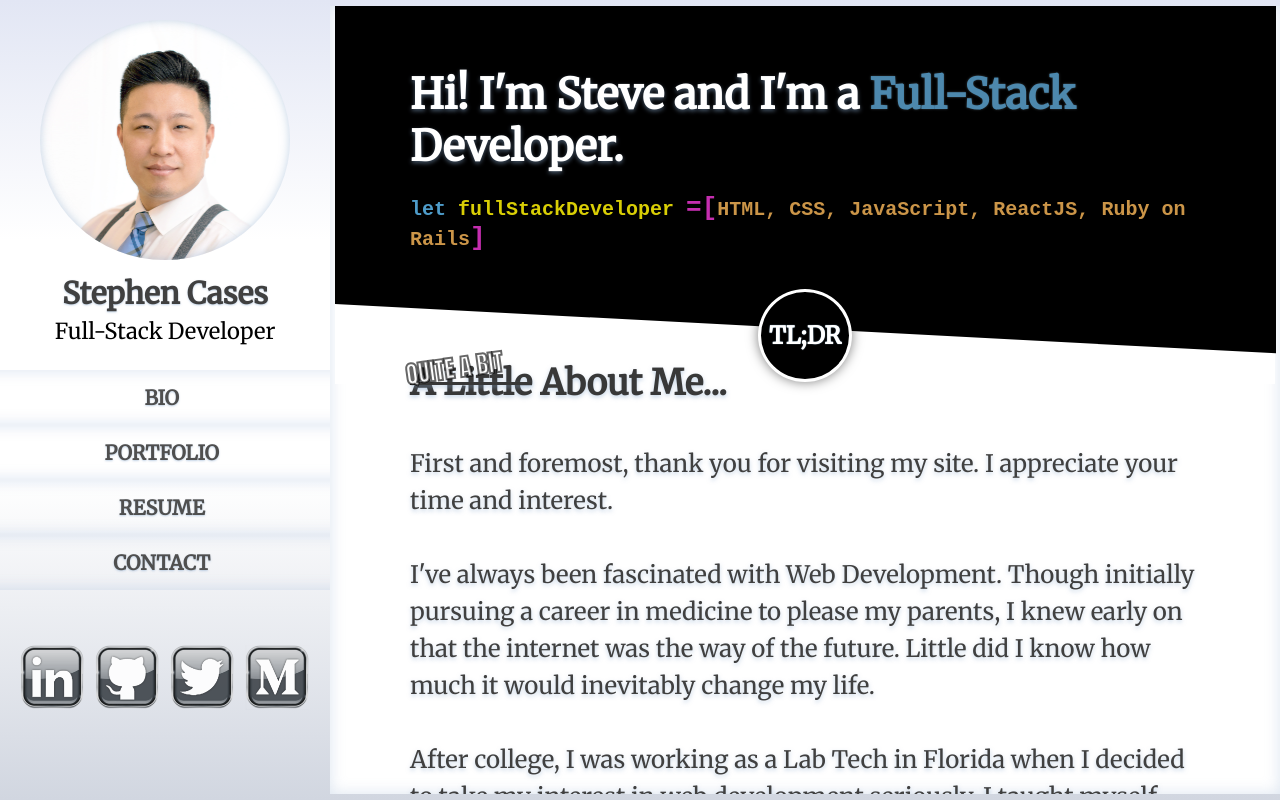
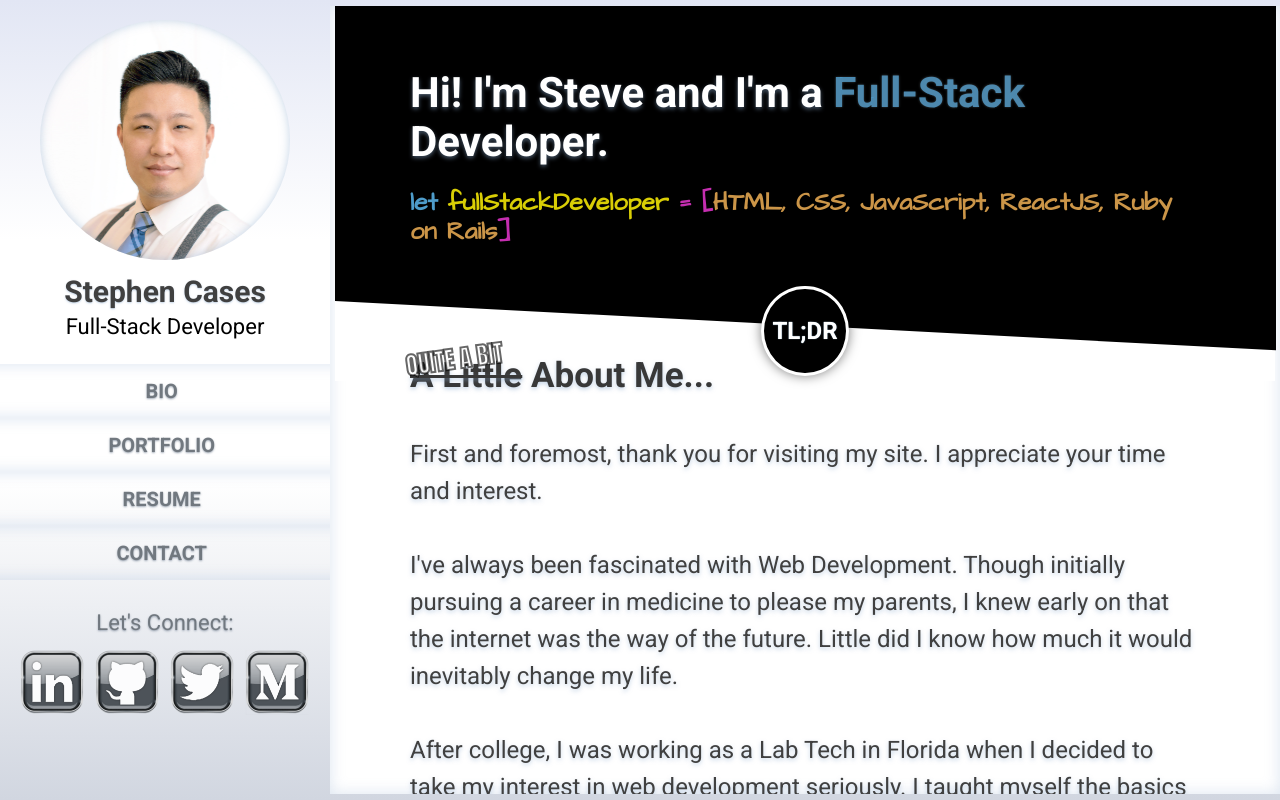
Before and after one commit to builtforsomethingbigger/stephencases.com, a React (Create React App) app: page / in a window 1280 px wide. Built offline with nearby package versions, Linux system fonts and the light colour scheme; no server answers.

Commit message:
Font Styling updates

```diff
--- a/src/components/main/Bio.js
+++ b/src/components/main/Bio.js
@@ -20,7 +20,7 @@ import '../../styles/Bio.css';
                 <section>
                     <p className="bio-intro">Hi! I'm Steve and I'm a <span className="full-stack">Full-Stack</span> Developer.</p>
                     <p className="bio-content-skills">
-                        <b className="text-blue">let</b>&nbsp;<b className="text-yellow">fullStackDeveloper</b> <b className="text-fushia">={`[`}</b><span className="text-orange">HTML, CSS, JavaScript, ReactJS, Ruby on Rails</span><b className="text-fushia">{`]`}</b>
+                        <b className="text-blue">let</b>&nbsp;<b className="text-yellow">fullStackDeveloper</b> <b className="text-fushia">= {`[`}</b><span className="text-orange">HTML, CSS, JavaScript, ReactJS, Ruby on Rails</span><b className="text-fushia">{`]`}</b>
                     </p>
                 </section>
                 <div className="slanted-divider"></div>
--- a/src/components/nav/Nav.js
+++ b/src/components/nav/Nav.js
@@ -22,6 +22,7 @@ const Nav = (props) => {
                 <Link to='/resume'><span className="navOptions text-grey">RESUME</span></Link>
                 <Link to='/contact'><span className="navOptions text-grey">CONTACT</span></Link>
             </div>
+            <div className="social-header">Let's Connect:</div>
             <section id="SocialMediaSection">
                 <a href="https://www.linkedin.com/in/stephen-cases/" target="_blank" rel="noopener noreferrer">
                     <i className="linkedin icon"/>
--- a/src/styles/App.css
+++ b/src/styles/App.css
@@ -1,4 +1,4 @@
-@import url('https://fonts.googleapis.com/css2?family=Merriweather&display=swap');
+@import url('https://fonts.googleapis.com/css2?family=Roboto:ital,wght@0,300;0,400;0,500;0,700;1,300;1,400;1,700&family=Merriweather&family=Architects+Daughter&display=swap');
 body{
   /* background: url('https://media1.tenor.com/images/a45486cc18b375029613df6dfb415acf/tenor.gif?itemid=15984569'); */
   -webkit-background-size: cover;
@@ -6,7 +6,8 @@ body{
   -o-background-size: cover;
   background-size: cover;
   background-blend-mode: overlay;
-  font-family: 'Merriweather', sans-serif;
+  font-family: 'Roboto', sans-serif;
+  font-weight: 400;
 }
 #root{
   position: absolute;
--- a/src/styles/Bio.css
+++ b/src/styles/Bio.css
@@ -54,8 +54,8 @@
     width: fit-content;
     padding: 10px 0px;
     text-align: left;
-    font-family: monospace;
-    font-size: 20px;
+    font-family: 'Architects Daughter', cursive;
+    font-size: 25px;
     line-height: 28px;
     margin-top: -10px;
     z-index: 1;
@@ -332,12 +332,11 @@
     }
     .bio-intro{
         font-size: 24px;
-        padding-left: 12px;
         padding-bottom: 40px;
     }
     .bio-content-skills{
-        font-size: 19px;
-        line-height: 30px;
+        font-size: 16px;
+        line-height: 22px;
         margin-bottom: 40px;
         background-color: rgba(0, 0, 0, 0.8);
     }
--- a/src/styles/MobileNav.css
+++ b/src/styles/MobileNav.css
@@ -53,12 +53,6 @@
     text-shadow: none;
     box-shadow: inset 0px 0px 10px rgba(138, 169, 205, 0.2);
 }
-/* .text-grey{
-    color: rgb(79, 79, 79);
-}
-.text-grey:hover{
-    color: rgb(196, 211, 236);
-} */
 .controller{
     position: relative;
     display: inline-block;
@@ -79,8 +73,6 @@
 }
 
 
-
-
 .mobileNavButton{
     width: 100%;
     height: fit-content;
@@ -90,16 +82,6 @@
 #MobileNav{
     display: none;
 }
-
-    /* #MobileNav{
-        position: absolute;
-        width: 100%;
-        height: fit-content;
-        top: 200px;
-        left: 0;
-        z-index: 15;
+#SocialMediaSection{
+    margin-top:10px;
 }
-    .MobileNavOptions{
-        font-size: 20px;
-        padding: 12px 0px 12px 0px;
-    } */
--- a/src/styles/Nav.css
+++ b/src/styles/Nav.css
@@ -37,7 +37,8 @@
     box-shadow: inset 0px 0px 10px rgba(138, 169, 205, 0.2);
 }
 .text-grey{
-    color: rgb(79, 79, 79);
+    color: rgb(113, 120, 127);
+    text-shadow: 0px 1px 2px rgba(73, 92, 115, 0.5);
 }
 .text-grey:hover{
     color: rgb(107, 156, 212);
@@ -61,10 +62,16 @@
     text-shadow: none;
     box-shadow: inset 0px 0px 10px rgba(138, 169, 205, 0.2);
 }
+.social-header{
+    margin-top: 30px;
+    font-size: 22px;
+    color: rgb(113, 120, 127);
+    text-shadow: 0px 1px 2px rgba(73, 92, 115, 0.5);
+}
 #SocialMediaSection{
     position: flex;
     flex-direction: column;
-    margin-top:50px;
+    margin-top: -10px;
 }
 .linkedin{
     position: flex;
@@ -139,7 +146,4 @@
     #Nav{
         display: none;
     }
-    #SocialMediaSection{
-        margin-top:10px;
-    }
 }
```
Lines whose indentation alone changed are shown as unchanged.
